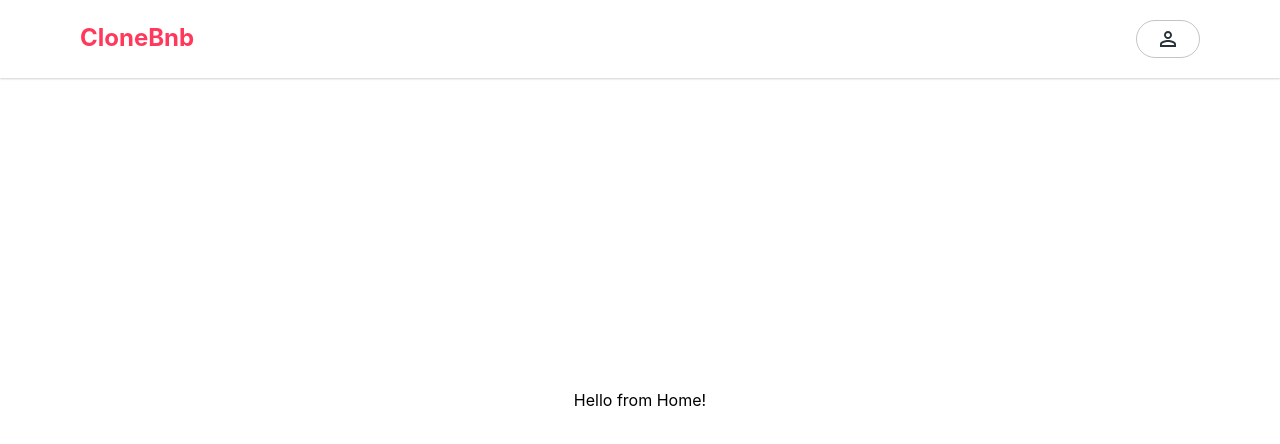
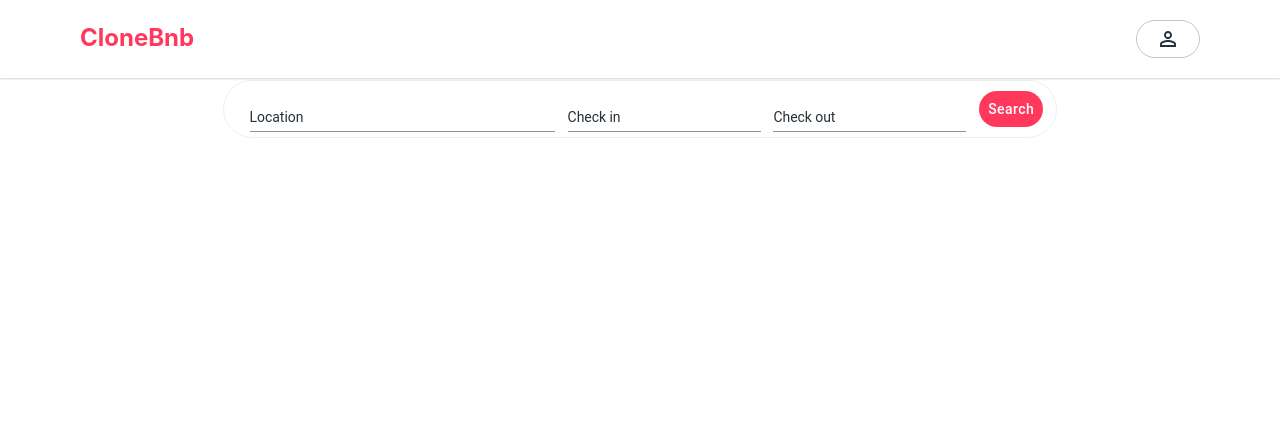
Before and after one commit to BenNeighbour/CloneBnb, a React (Create React App) app in the folder web/: page /home in a window 1280 px wide. Shown: the top 444 px of the page. Built offline with nearby package versions, Linux system fonts and the light colour scheme.

Commit message:
Start of adding search card

```diff
--- a/web/src/App.css
+++ b/web/src/App.css
@@ -1,6 +1,4 @@
 * {
-  top: 0;
-  left: 0;
   margin: 0;
 }
 
--- a/web/src/components/Home/HomeTopBanner.tsx
+++ b/web/src/components/Home/HomeTopBanner.tsx
@@ -1,12 +1,100 @@
+import Card from "@material-ui/core/Card";
+import CardContent from "@material-ui/core/CardContent";
 import * as React from "react";
 import { RouteComponentProps } from "react-router-dom";
+import "./SearchBar.css";
+import TextField from "@material-ui/core/TextField";
+import Button from "@material-ui/core/Button";
 
 interface Props extends RouteComponentProps<any> {}
 
 const HomeTopBanner: React.FC<Props> = (props) => {
   return (
-    <div>
-      <h1>Home</h1>
+    <div
+      style={{
+        margin: "0 auto",
+        textAlign: "center",
+        display: "inline-block",
+      }}
+    >
+      <Card
+        style={{
+          display: "grid",
+          borderRadius: "32px",
+          width: "65vw",
+          minHeight: "7vh",
+        }}
+        className="search"
+        variant="outlined"
+      >
+        <CardContent
+          style={{
+            display: "flex",
+            placeItems: "center",
+            padding: 0,
+          }}
+        >
+          <div
+            style={{
+              paddingTop: "0.5vh",
+              paddingBottom: "0.5vh",
+              flex: "1 0 0",
+              paddingRight: "1vw",
+              paddingLeft: "2vw"
+            }}
+          >
+            {/* Material Standard Inuput field */}
+            <TextField fullWidth color={undefined} label="Location" />
+          </div>
+
+          <div
+            style={{
+              paddingTop: "0.5vh",
+              paddingBottom: "0.5vh",
+              paddingRight: "1vw"
+            }}
+          >
+            {/* TODO: Create a datepicker here! */}
+            <TextField fullWidth label="Check in" />
+          </div>
+
+          <div
+            style={{
+              paddingTop: "0.5vh",
+              paddingBottom: "0.5vh",
+              paddingRight: "1vw"
+            }}
+          >
+            {/* TODO: Create a datepicker here! */}
+            <TextField fullWidth label="Check out" />
+          </div>
+
+          <div
+            style={{
+              paddingTop: "0.5vh",
+              paddingBottom: "0.5vh",
+              paddingRight: "1vw"
+            }}
+          >
+            <Button
+              style={{
+                borderRadius: "35px",
+                width: "min-content",
+                padding: "6px",
+                marginLeft: "auto",
+                boxShadow: "none",
+                textTransform: "none",
+              }}
+              color="primary"
+              variant="contained"
+              className="profile-button"
+              fullWidth
+            >
+              Search
+            </Button>
+          </div>
+        </CardContent>
+      </Card>
     </div>
   );
 };
--- a/web/src/components/Navigation/Navigation.tsx
+++ b/web/src/components/Navigation/Navigation.tsx
@@ -46,7 +46,6 @@ const Navigation: React.FC<Props> = (props) => {
           >
             <b>CloneBnb</b>
           </h3>
-
           <Button
             style={{
               float: "right",
--- a/web/src/pages/Home/Home.tsx
+++ b/web/src/pages/Home/Home.tsx
@@ -2,6 +2,7 @@ import * as React from "react";
 import { RouteComponentProps } from "react-router-dom";
 import Navigation from "./../../components/Navigation/Navigation";
 import "./Home.css";
+import HomeTopBanner from "./../../components/Home/HomeTopBanner";
 
 interface Props extends RouteComponentProps<any> {}
 
@@ -9,7 +10,9 @@ const Home: React.FC<Props> = (props) => {
   return (
     <div
       style={{
-        height: "100%",
+        height: "100vh",
+        width: "100vw",
+        display: "grid"
       }}
     >
       <Navigation
@@ -18,15 +21,15 @@ const Home: React.FC<Props> = (props) => {
         match={props.match}
         location={props.location}
       />
-
-      <div
-        style={{
-          display: "grid",
-          placeItems: "center",
-          height: "100vh",
-        }}
-      >
-        Hello from Home!
+      <div style={{
+        paddingTop: "10vh",
+        textAlign: "center"
+      }}>
+        <HomeTopBanner
+          location={props.location}
+          match={props.match}
+          history={props.history}
+        />
       </div>
     </div>
   );
```
Also changed, not shown: web/src/components/Home/SearchBar.css (added).
